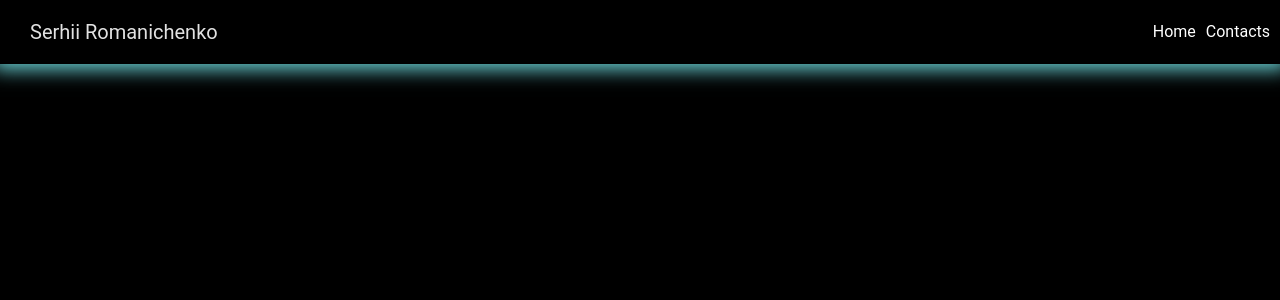
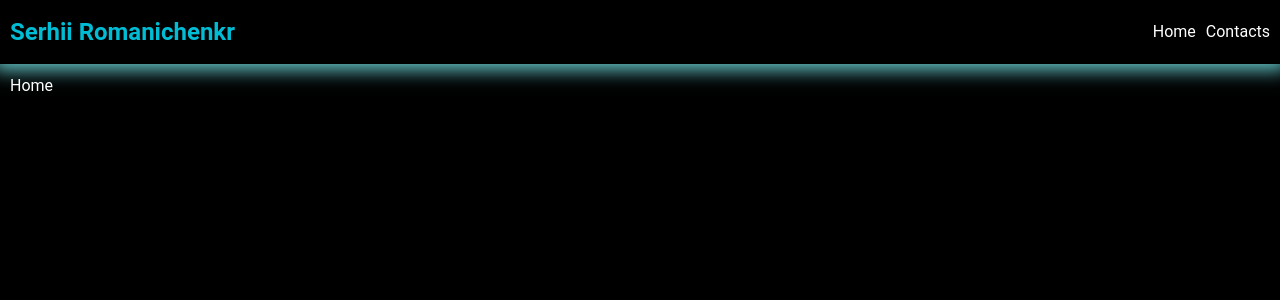
Before and after one commit to itolog/n-portfolio, a Nuxt app: page / in a window 1280 px wide. Shown: the top 300 px of the page. Built offline with nearby package versions, Linux system fonts and the light colour scheme.

Commit message:
add header title animation

```diff
--- /dev/null
+++ b/assets/styles/abstarcts/_variables.scss
@@ -0,0 +1,4 @@
+:root {
+  --app-bg-color: black;
+  --app-header-height: 64px
+}
--- a/assets/styles/index.scss
+++ b/assets/styles/index.scss
@@ -1,4 +1,6 @@
+@import "abstarcts/variables";
+
 #__nuxt, html, body {
   height: 100%;
-  background: #000;
+  background: var(--app-bg-color);
 }
--- a/components/AppHeader/AppHeader.vue
+++ b/components/AppHeader/AppHeader.vue
@@ -1,12 +1,9 @@
 <template>
-  <v-toolbar class="app-toolbar">
-    <v-toolbar-title class="app-toolbar-title">
-      <h1 class="app-toolbar-title"></h1>
-    </v-toolbar-title>
+  <div class="app-toolbar">
+    <h2 class="app-toolbar-title">Front-end developer</h2>
 
-    <v-spacer></v-spacer>
     <AppNavigation/>
-  </v-toolbar>
+  </div>
 </template>
 
 <script setup lang="ts">
@@ -16,23 +13,23 @@ import gsap from "gsap";
 const tl = gsap.timeline();
 
 onMounted(() => {
-  tl.to(".app-toolbar", {
-    boxShadow: "0px -1px 18px 7px rgba(102, 201, 204, 1)",
-    duration: .8,
-    ease: "expo.out"
-  });
-
-  gsap.fromTo(".app-toolbar-title",
-    {
+  tl
+    .to(".app-toolbar", {
+      boxShadow: "0px -1px 18px 7px rgba(102, 201, 204, 1)",
+      duration: .8,
+      ease: "expo.out",
+    })
+    .from(".app-toolbar-title", {
       duration: 1,
-      text: "Front-end developer",
+      opacity: 0,
       delay: 1
-    },
-    {
-      duration: 1,
-      text: "Serhii Romanichenko",
-      delay: 1
-    });
+    })
+    .to(".app-toolbar-title",
+      {
+        duration: 2,
+        text: "Serhii Romanichenko",
+        delay: .7
+      });
 });
 
 
@@ -40,11 +37,17 @@ onMounted(() => {
 
 <style scoped lang="scss">
 .app-toolbar {
-  //box-shadow: 0 4px 15px 7px rgba(102, 201, 204, 1);
+  display: flex;
+  justify-content: space-between;
+  align-items: center;
+  height: var(--app-header-height);
   background: #000;
   transition: box-shadow .5s;
   padding: 0 10px;
   color: #e2e2e2;
+}
 
+.app-toolbar-title {
+  color: #00bcd4;
 }
 </style>
--- a/layouts/default.vue
+++ b/layouts/default.vue
@@ -1,7 +1,7 @@
 <template>
   <div class="default-layout">
     <AppHeader/>
-    <main>
+    <main class="app-main">
       <slot/>
     </main>
   </div>
@@ -16,6 +16,10 @@
   display: flex;
   flex-direction: column;
   height: 100%;
-  /*background: #000;*/
+}
+
+.app-main {
+  color: white;
+  padding: 10px;
 }
 </style>
```
